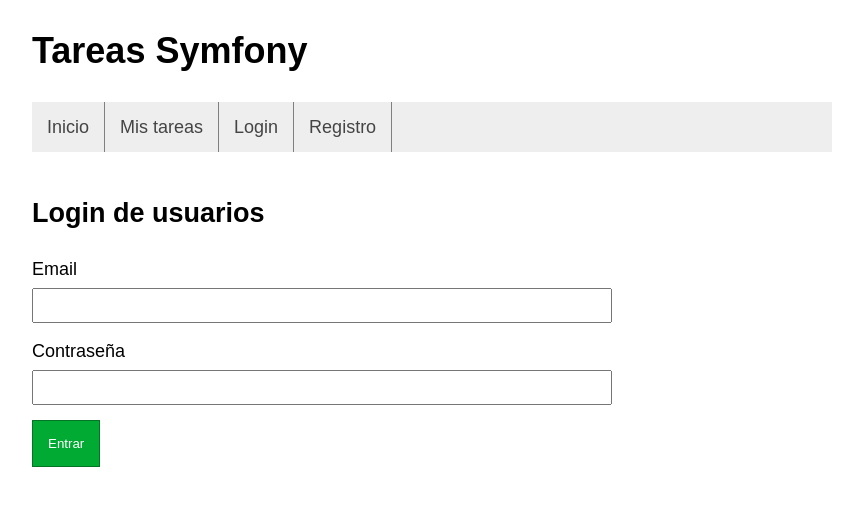
After one commit to jcg678/GestorTareasSf4, a Symfony app: template templates/user/login.html.twig in a window 1280 px wide. The commit adds this page. Shown: the top 506 px of the page, without its empty margins (208-1071 px from the left). Run offline with Twig, Linux system fonts and the light colour scheme; the template is opened without the code that fills it, so the values that code supplies are empty; some libraries are stand-ins or nearby versions.

Commit message:
Login usuario

```diff
--- a/config/routes.yaml
+++ b/config/routes.yaml
@@ -4,3 +4,9 @@
 register:
     path: /registro
     controller: App\Controller\UserController::register
+login:
+    path: /login
+    controller: App\Controller\UserController::login
+
+logout:
+    path: /logout
--- a/src/Controller/TaskController.php
+++ b/src/Controller/TaskController.php
@@ -14,7 +14,7 @@
     {
         $em = $this->getDoctrine()->getManager();
         $tasks_repo=$this->getDoctrine()->getRepository(Task::class);
-        $tasks = $tasks_repo->findAll();
+        /*$tasks = $tasks_repo->findAll();
 
         foreach($tasks as $task){
             echo $task->getUser()->getEmail().':'.$task->getTitle()."<br>";
@@ -28,7 +28,7 @@
             foreach($user->getTasks() as $task){
                 echo $task->getUser()->getEmail().':'.$task->getTitle()."<br>";
             }
-        }
+        }*/
 
         return $this->render('task/index.html.twig', [
             'controller_name' => 'TaskController',
--- a/templates/base.html.twig
+++ b/templates/base.html.twig
@@ -14,7 +14,7 @@
             <ul id="menu">
                 <li><a href="{{ path('tasks') }}">Inicio</a></li>
                 <li><a href="">Mis tareas</a></li>
-                <li><a href="">Login</a></li>
+                <li><a href="{{ path('login') }}">Login</a></li>
                 <li><a href="{{ path('register') }}">Registro</a></li>
             </ul>
         </div>
--- /dev/null
+++ b/templates/user/login.html.twig
@@ -0,0 +1,28 @@
+{% extends 'base.html.twig' %}
+
+{% block title %}Login de usuarios{% endblock %}
+
+{% block body %}
+
+
+    <div class="example-wrapper">
+        <h2>Login de usuarios</h2>
+        {% if error %}
+            <div class="alert alert-error">
+                {{ error.messagekey|trans(error.messageData, 'security') }}
+            </div>
+        {% endif %}
+        {% if app.user %}
+            {{dump(app.user) }}
+        {% endif %}
+        <form action="{{ path('login') }}" method="post">
+            <label for="username">Email</label>
+            <input type="email" id="username" name="_username" value="{{ last_username }}" />
+            <label for="password">Contraseña</label>
+            <input type="password" id="password" name="_password" />
+            <div class="clearfix"></div>
+            <input type="submit" value="Entrar">
+        </form>
+
+    </div>
+{% endblock %}
```
Also changed, not shown: src/Controller/UserController.php (+12 -0 lines), 1 other file.
